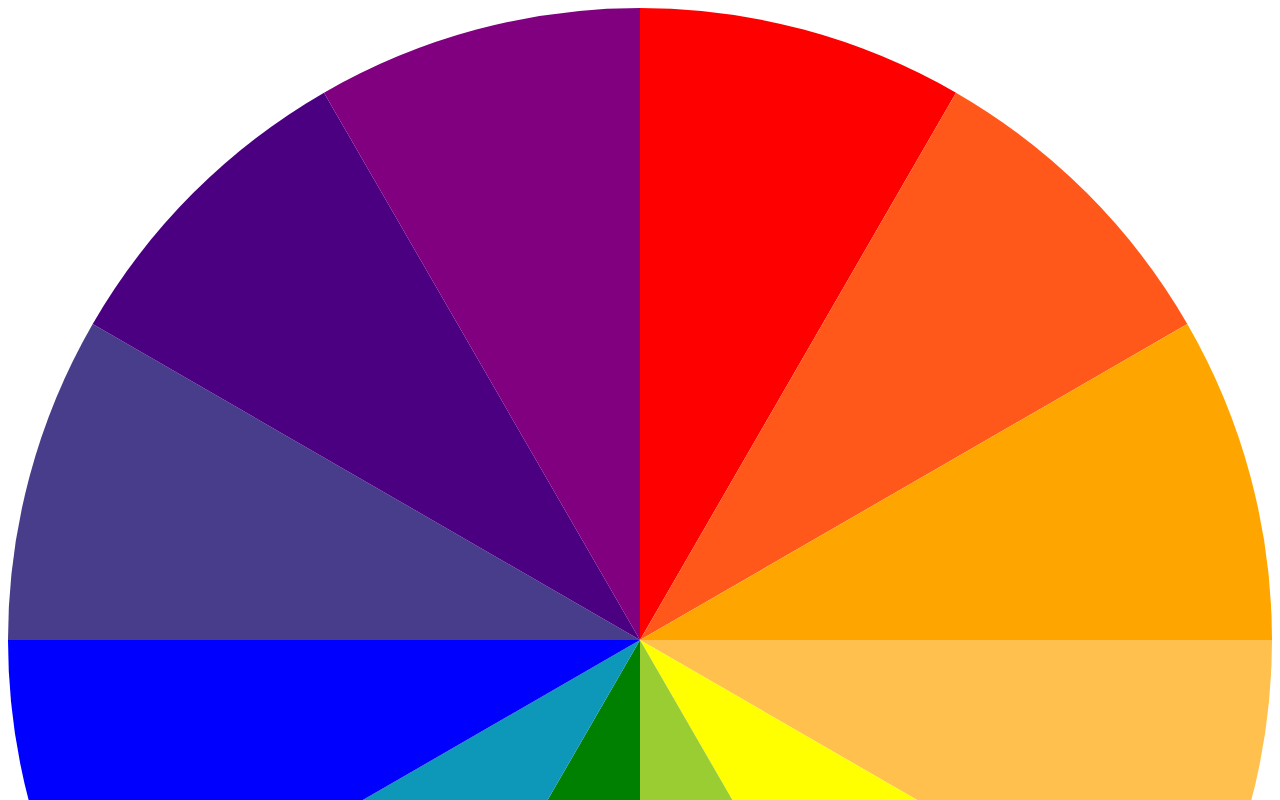
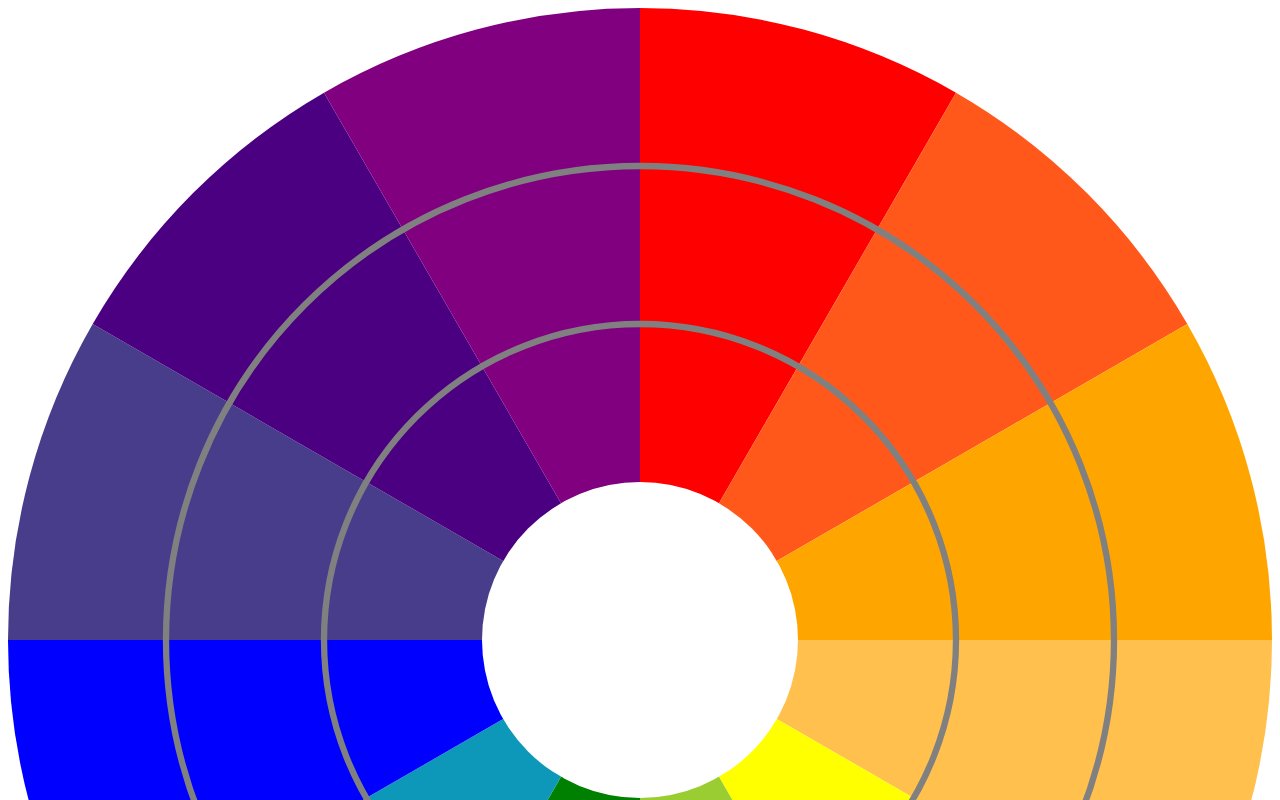
Before and after one commit to katjacodes/100daysofcode.round1, a plain HTML site: page #day40-etc/ColorWheel/colorwheel-2.html in a window 1280 px wide. Shown: the top 800 px of the page. Drawn offline with Linux system fonts and the light colour scheme.

Commit message:
Added inner circles to the color wheel

```diff
--- a/#day40-etc/ColorWheel/colorwheel-2.html
+++ b/#day40-etc/ColorWheel/colorwheel-2.html
@@ -10,8 +10,7 @@
 <html>
   <body>
     <svg viewBox="-100 -100 200 200">
-      <circle id="circle2" r="50" cx="100" cy="100" fill="black" />
-      <g transform="rotate(-90)">
+      <g id="circle1" transform="rotate(-90)">
         <path d="M0,0 L100,0 A100,100 0 0,1 86.6,50 Z" fill="#FF0000" />
         <path d="M0,0 L86.6,50 A100,100 0 0,1 50,86.6 Z" fill="#FF581A"/>
         <path d="M0,0 L50,86.6 A100,100 0 0,1 0,100 Z" fill="#FFA500"/>
@@ -25,6 +24,9 @@
         <path d="M0,0 L50,-86.6 A100,100 0 0,1 86.6,-50 Z" fill="#4B0082"/>
         <path d="M0,0 L86.6,-50 A100,100 0 0,1 100,0 Z" fill="#800080"/>
       </g>
+      <circle id="circle2" r="25" cx="0" cy="0" fill="white"/>
+      <circle id="circle3" r="50" cx="0" cy="0" fill="transparent" stroke="gray" stroke-width="1"/>
+      <circle id="circle4" r="75" cx="0" cy="0" fill="transparent" stroke="gray" stroke-width="1"/>
     </svg>
   </body>
 </html>
```
